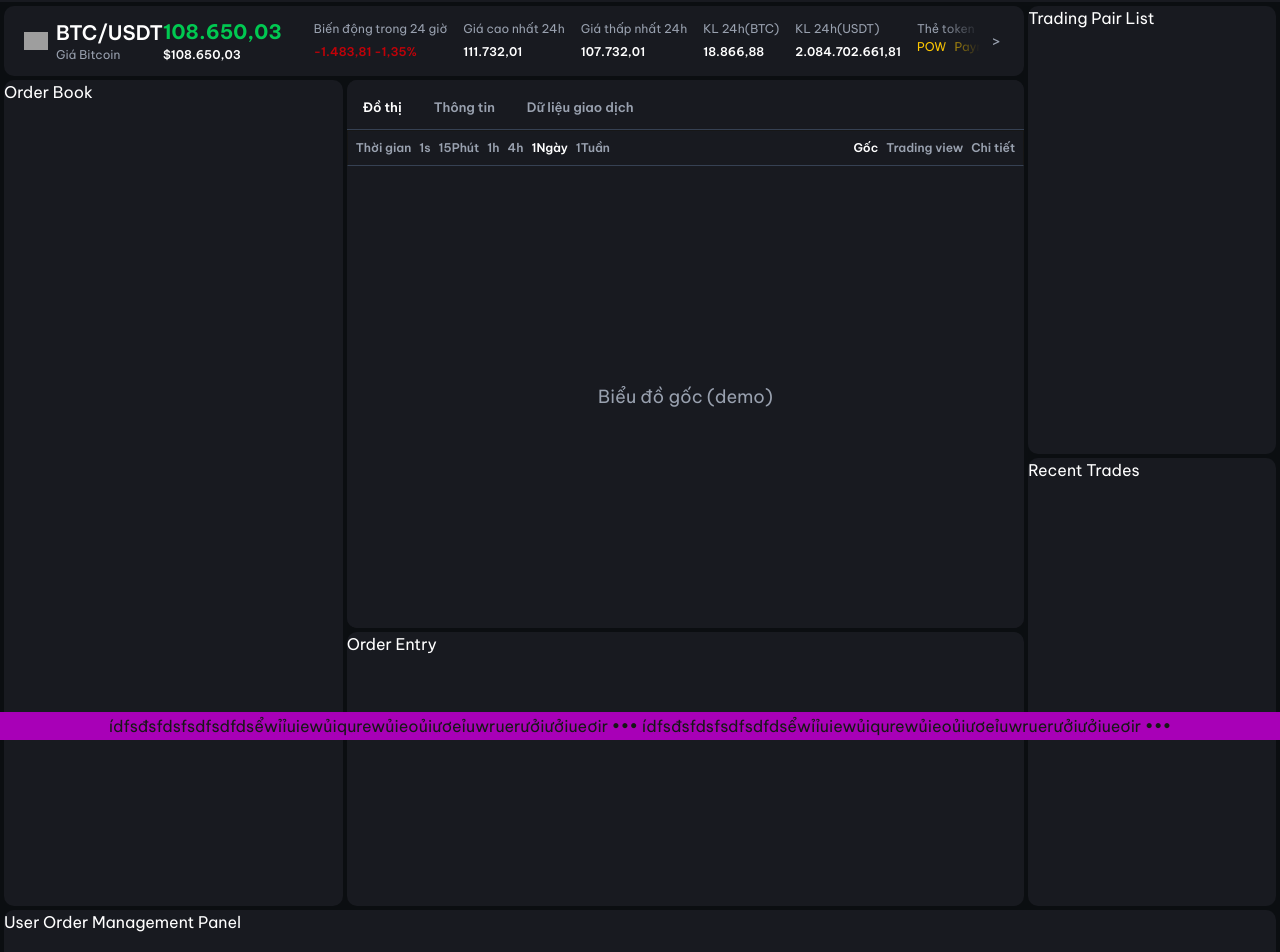
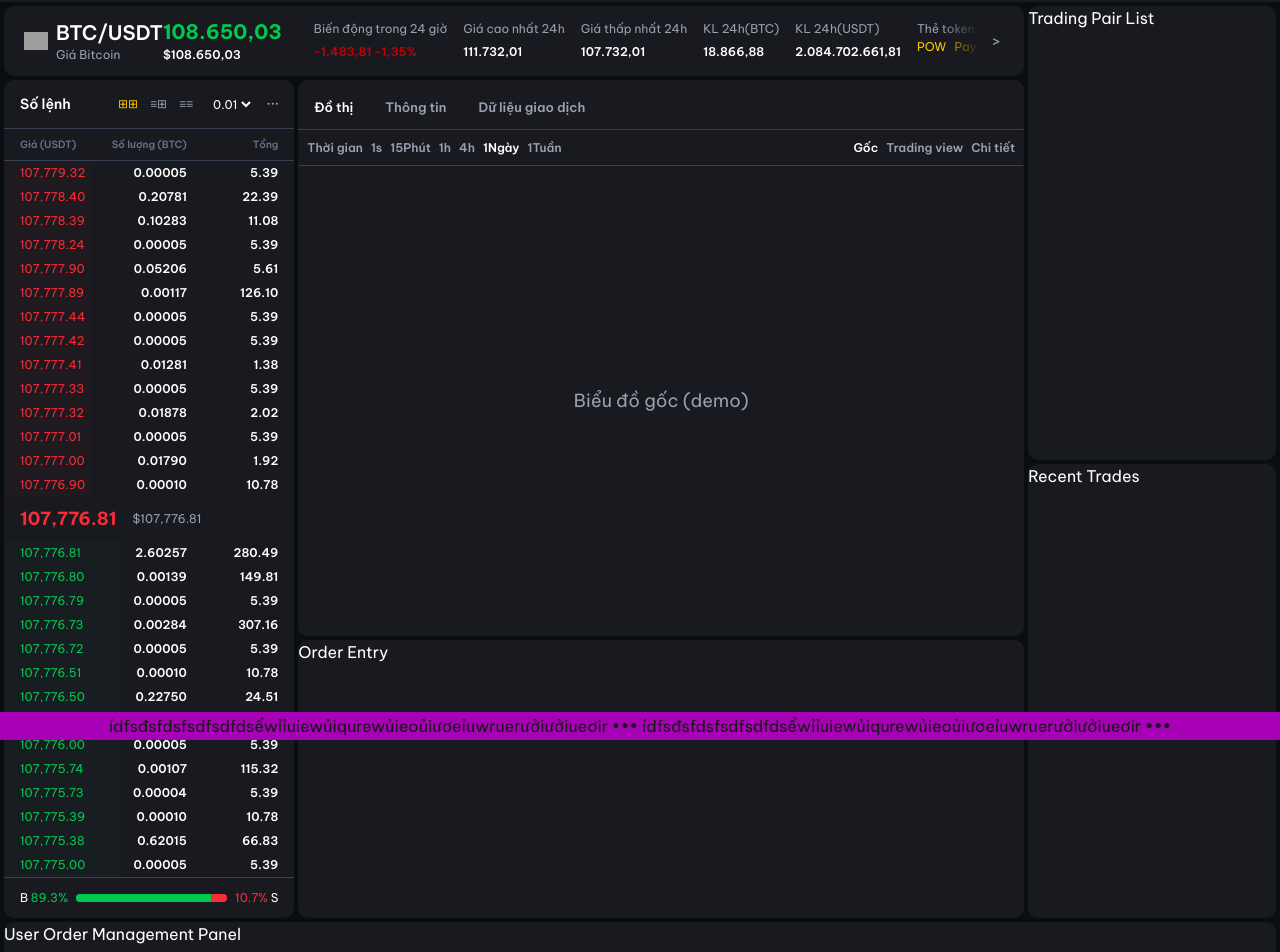
Before and after one commit to hoanghiep2625/cex-fe, a Next.js app: page / in a window 1280 px wide. Shown: the part 60-1012 px from the top of the page. Built offline with nearby package versions, Linux system fonts and the light colour scheme; grey boxes are pictures that could not be loaded.

Commit message:
add orderbook

```diff
--- a/src/app/layout.tsx
+++ b/src/app/layout.tsx
@@ -1,16 +1,6 @@
 import type { Metadata } from "next";
 import { Geist, Geist_Mono, Roboto, Be_Vietnam_Pro } from "next/font/google";
 import "./globals.css";
-
-const geistSans = Geist({
-  variable: "--font-geist-sans",
-  subsets: ["latin"],
-});
-
-const geistMono = Geist_Mono({
-  variable: "--font-geist-mono",
-  subsets: ["latin"],
-});
 
 const roboto = Roboto({
   weight: ["400", "700"],
@@ -38,7 +28,7 @@ export default function RootLayout({
     <html lang="en">
       <head></head>
       <body
-        className={`bg-[#181A20] ${geistSans.variable} ${geistMono.variable} ${roboto.variable} ${beVietnamPro.variable} antialiased`}
+        className={`bg-[#181A20]  ${roboto.variable} ${beVietnamPro.variable} antialiased`}
       >
         {children}
       </body>
--- a/src/app/page.tsx
+++ b/src/app/page.tsx
@@ -20,7 +20,7 @@ export default function Home() {
           <MarketHeader />
           <div className="flex-1 flex gap-[4px]">
             <OrderBook />
-            <div className="flex-2 flex flex-col gap-[4px]">
+            <div className="flex-[2.5] flex flex-col gap-[4px]">
               <ChartPanel />
               <OrderEntryPanel />
             </div>
--- a/src/components/OrderBook.tsx
+++ b/src/components/OrderBook.tsx
@@ -1,7 +1,200 @@
+"use client";
+
+import { useState } from "react";
+
+// Mock Order Book Data
+const mockOrderBook = {
+  asks: [
+    { price: 107779.32, quantity: 0.00005, total: 5.38896 },
+    { price: 107778.4, quantity: 0.20781, total: 22.39 },
+    { price: 107778.39, quantity: 0.10283, total: 11.08 },
+    { price: 107778.24, quantity: 0.00005, total: 5.38891 },
+    { price: 107777.9, quantity: 0.05206, total: 5.61 },
+    { price: 107777.89, quantity: 0.00117, total: 126.10013 },
+    { price: 107777.44, quantity: 0.00005, total: 5.38887 },
+    { price: 107777.42, quantity: 0.00005, total: 5.38887 },
+    { price: 107777.41, quantity: 0.01281, total: 1.38 },
+    { price: 107777.33, quantity: 0.00005, total: 5.38886 },
+    { price: 107777.32, quantity: 0.01878, total: 2.02 },
+    { price: 107777.01, quantity: 0.00005, total: 5.38885 },
+    { price: 107777.0, quantity: 0.0179, total: 1.92 },
+    { price: 107776.9, quantity: 0.0001, total: 10.77769 },
+  ],
+  currentPrice: 107776.81,
+  bids: [
+    { price: 107776.81, quantity: 2.60257, total: 280.49 },
+    { price: 107776.8, quantity: 0.00139, total: 149.80975 },
+    { price: 107776.79, quantity: 0.00005, total: 5.38883 },
+    { price: 107776.73, quantity: 0.00284, total: 307.16368 },
+    { price: 107776.72, quantity: 0.00005, total: 5.38883 },
+    { price: 107776.51, quantity: 0.0001, total: 10.77765 },
+    { price: 107776.5, quantity: 0.2275, total: 24.51 },
+    { price: 107776.49, quantity: 0.00005, total: 5.38882 },
+    { price: 107776.0, quantity: 0.00005, total: 5.38879 },
+    { price: 107775.74, quantity: 0.00107, total: 115.32004 },
+    { price: 107775.73, quantity: 0.00004, total: 5.38878 },
+    { price: 107775.39, quantity: 0.0001, total: 10.77753 },
+    { price: 107775.38, quantity: 0.62015, total: 66.83 },
+    { price: 107775.0, quantity: 0.00005, total: 5.38875 },
+  ],
+};
+
+// Format number with fixed locale
+const formatPrice = (num: number) => {
+  return num.toFixed(2).replace(/\B(?=(\d{3})+(?!\d))/g, ",");
+};
+
 export default function OrderBook() {
+  const [grouping, setGrouping] = useState("0.01");
+  const [viewType, setViewType] = useState(0);
+
+  const totalBids = mockOrderBook.bids.reduce(
+    (sum, bid) => sum + bid.quantity,
+    0
+  );
+  const totalAsks = mockOrderBook.asks.reduce(
+    (sum, ask) => sum + ask.quantity,
+    0
+  );
+  const buyPercent = (totalBids / (totalBids + totalAsks)) * 100;
+
   return (
-    <div className="flex-1 bg-[#181A20] rounded-[10px] text-white">
-      Order Book
+    <div className="flex-1 bg-[#181A20] rounded-[10px] text-white flex flex-col">
+      {/* Header */}
+      <div className="px-4 py-3 border-b border-gray-700 flex items-center justify-between">
+        <span className="text-sm font-semibold">Số lệnh</span>
+        <div className="flex items-center gap-3">
+          <div className="flex gap-1">
+            <button
+              onClick={() => setViewType(0)}
+              className={`p-1 text-xs ${
+                viewType === 0 ? "text-yellow-400" : "text-gray-400"
+              }`}
+            >
+              ⊞⊞
+            </button>
+            <button
+              onClick={() => setViewType(1)}
+              className={`p-1 text-xs ${
+                viewType === 1 ? "text-yellow-400" : "text-gray-400"
+              }`}
+            >
+              ≡⊞
+            </button>
+            <button
+              onClick={() => setViewType(2)}
+              className={`p-1 text-xs ${
+                viewType === 2 ? "text-yellow-400" : "text-gray-400"
+              }`}
+            >
+              ≡≡
+            </button>
+          </div>
+
+          <select
+            value={grouping}
+            onChange={(e) => setGrouping(e.target.value)}
+            className="bg-transparent text-xs text-white cursor-pointer"
+          >
+            <option value="0.01">0.01</option>
+            <option value="0.1">0.1</option>
+            <option value="1">1</option>
+            <option value="10">10</option>
+          </select>
+
+          <button className="text-gray-400 hover:text-white">···</button>
+        </div>
+      </div>
+
+      {/* Column Headers */}
+      <div className="px-4 py-2 border-b border-gray-700 text-[10px] text-gray-500 font-semibold grid grid-cols-3 gap-4">
+        <span>Giá (USDT)</span>
+        <span className="text-right">Số lượng (BTC)</span>
+        <span className="text-right">Tổng</span>
+      </div>
+
+      {/* Order Book */}
+      <div className="flex-1 overflow-y-auto flex flex-col">
+        {/* Asks */}
+        <div>
+          {mockOrderBook.asks.map((ask, idx) => (
+            <div
+              key={`ask-${idx}`}
+              className="px-4 py-1 text-xs hover:bg-gray-800/50 grid grid-cols-3 gap-4 relative"
+            >
+              <div
+                className="absolute inset-0 bg-red-900/5 right-0"
+                style={{ width: "30%" }}
+              />
+              <span className="text-red-500 relative text-[12px] z-10">
+                {formatPrice(ask.price)}
+              </span>
+              <span className="text-white text-right text-[12px] relative z-10 font-semibold">
+                {ask.quantity.toFixed(5)}
+              </span>
+              <span className="text-white text-right text-[12px] relative z-10 font-semibold">
+                {ask.total.toFixed(2)}
+              </span>
+            </div>
+          ))}
+        </div>
+
+        {/* Current Price */}
+        <div className="px-4 py-2 bg-[#181A20] gap-4 sticky flex items-center">
+          <span className="text-lg font-bold text-red-500">
+            {formatPrice(mockOrderBook.currentPrice)}
+          </span>
+          <span className="text-right text-[12px] text-gray-400">
+            ${formatPrice(mockOrderBook.currentPrice)}
+          </span>
+        </div>
+
+        {/* Bids */}
+        <div>
+          {mockOrderBook.bids.map((bid, idx) => (
+            <div
+              key={`bid-${idx}`}
+              className="px-4 py-1 text-xs hover:bg-gray-800/50 grid grid-cols-3 gap-4 relative"
+            >
+              <div
+                className="absolute inset-0 bg-green-900/5 right-0"
+                style={{ width: "40%" }}
+              />
+              <span className="text-green-500 relative z-10">
+                {formatPrice(bid.price)}
+              </span>
+              <span className="text-white text-right text-[12px] relative z-10 font-semibold">
+                {bid.quantity.toFixed(5)}
+              </span>
+              <span className="text-white text-right text-[12px] relative z-10 font-semibold">
+                {bid.total.toFixed(2)}
+              </span>
+            </div>
+          ))}
+        </div>
+      </div>
+
+      {/* Ratio */}
+      <div className="px-4 py-3 border-t border-gray-700">
+        <div className="flex items-center gap-2 text-xs">
+          <span className="text-white">
+            B <span className="text-green-500">{buyPercent.toFixed(1)}%</span>
+          </span>
+          <div className="flex-1 flex h-2 bg-gray-700 rounded-full overflow-hidden">
+            <div className="bg-green-500" style={{ width: `${buyPercent}%` }} />
+            <div
+              className="bg-red-500"
+              style={{ width: `${100 - buyPercent}%` }}
+            />
+          </div>
+          <span className="text-white">
+            <span className="text-red-500">
+              {(100 - buyPercent).toFixed(1)}%
+            </span>{" "}
+            S
+          </span>
+        </div>
+      </div>
     </div>
   );
 }
--- a/tailwind.config.ts
+++ b/tailwind.config.ts
@@ -17,6 +17,9 @@ const config: Config = {
       animation: {
         marquee: "marquee 150s linear infinite",
       },
+      flex: {
+        "2.5": "2.5",
+      },
     },
   },
   plugins: [],
```
